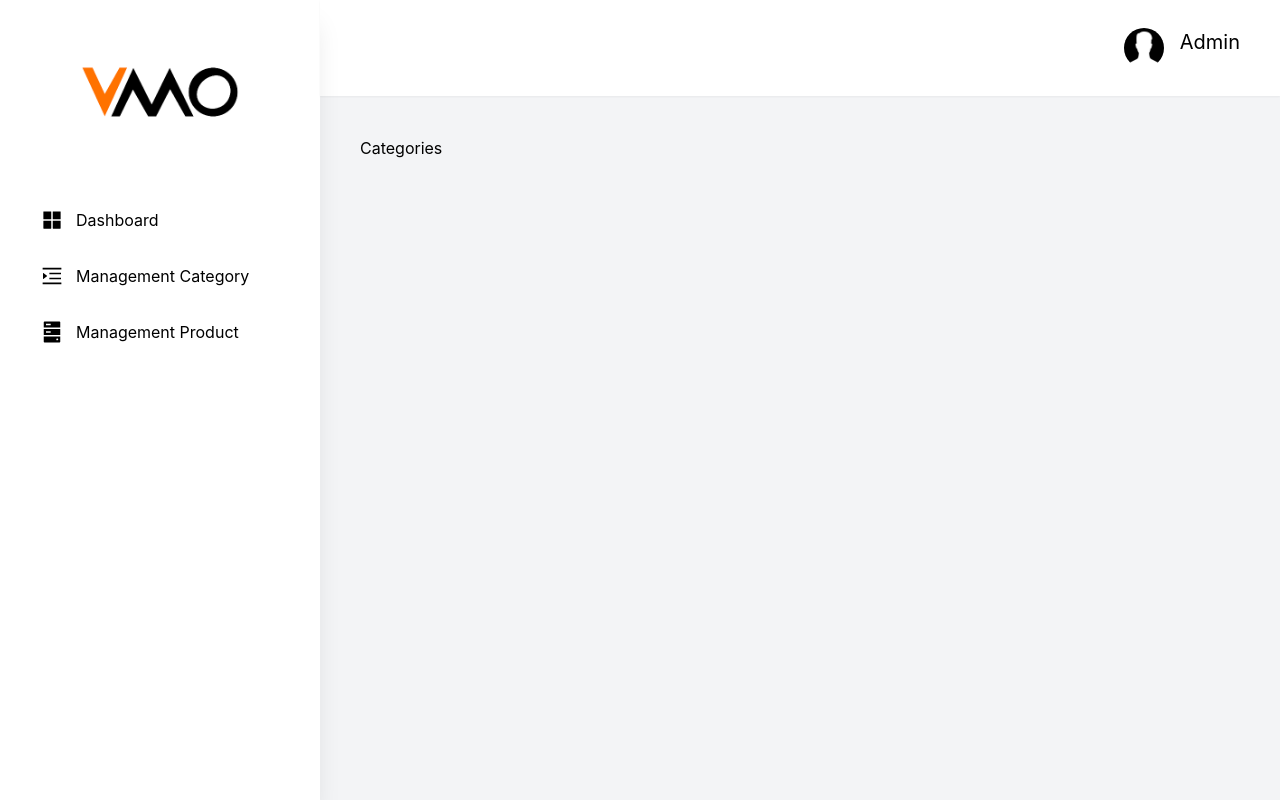
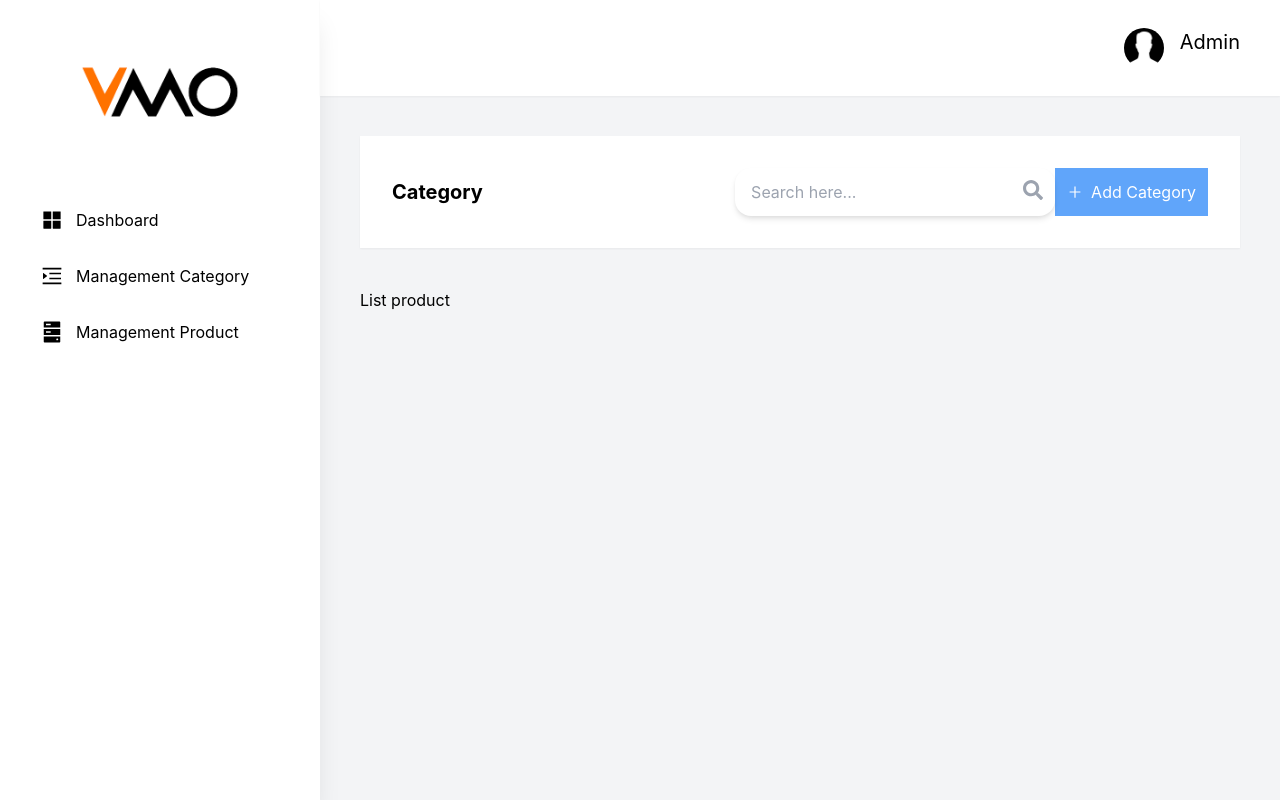
Before and after one commit to locbui95/booke-admin, a React (Create React App) app: page /categories in a window 1280 px wide. Built offline with nearby package versions, Linux system fonts and the light colour scheme.

Commit message:
feature: category-searchbar

```diff
--- a/src/pages/categories/index.tsx
+++ b/src/pages/categories/index.tsx
@@ -1,5 +1,31 @@
-import React from "react";
+import { AiOutlinePlus } from "react-icons/ai";
+
+import Button from "components/button";
+import Search from "components/search";
 
 export default function Categories() {
-  return <div>Categories</div>;
+  const handleSearch = (search: string) => {
+    console.log(search);
+  };
+
+  return (
+    <div>
+      <div className="flex items-center bg-white p-8 shadow-sm justify-between">
+        <p className="font-bold text-xl">Category</p>
+        <div className="w-3/4 flex justify-end">
+          <Search onSearch={handleSearch} />
+          <Button
+            loading={false}
+            className="flex p-3 bg-blue-400 hover:bg-blue-500 text-white"
+          >
+            <AiOutlinePlus className="pr-2 text-2xl font-bold" />
+            Add Category
+          </Button>
+        </div>
+      </div>
+      <div className="mt-10">
+        <p>List product</p>
+      </div>
+    </div>
+  );
 }
```
